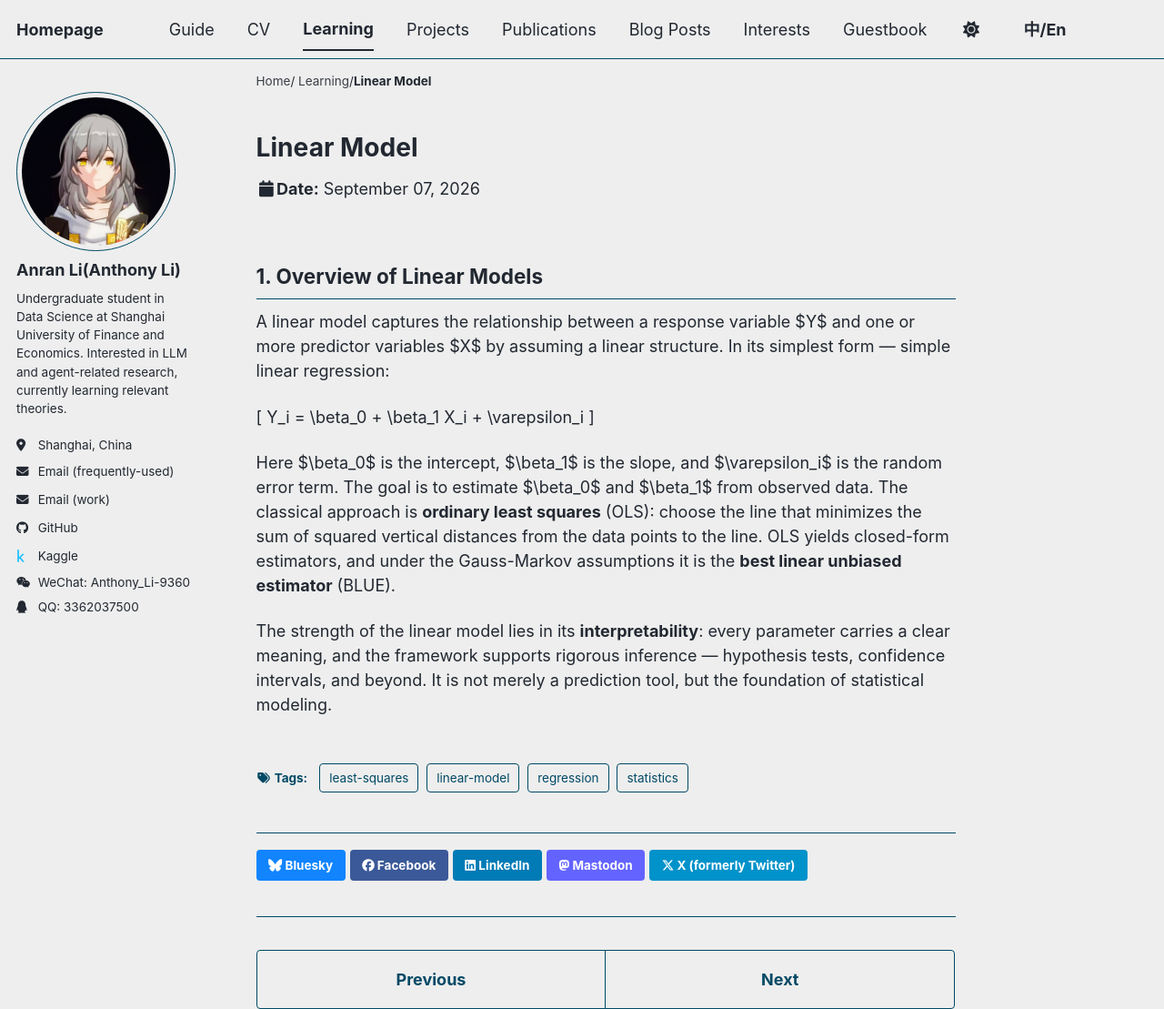
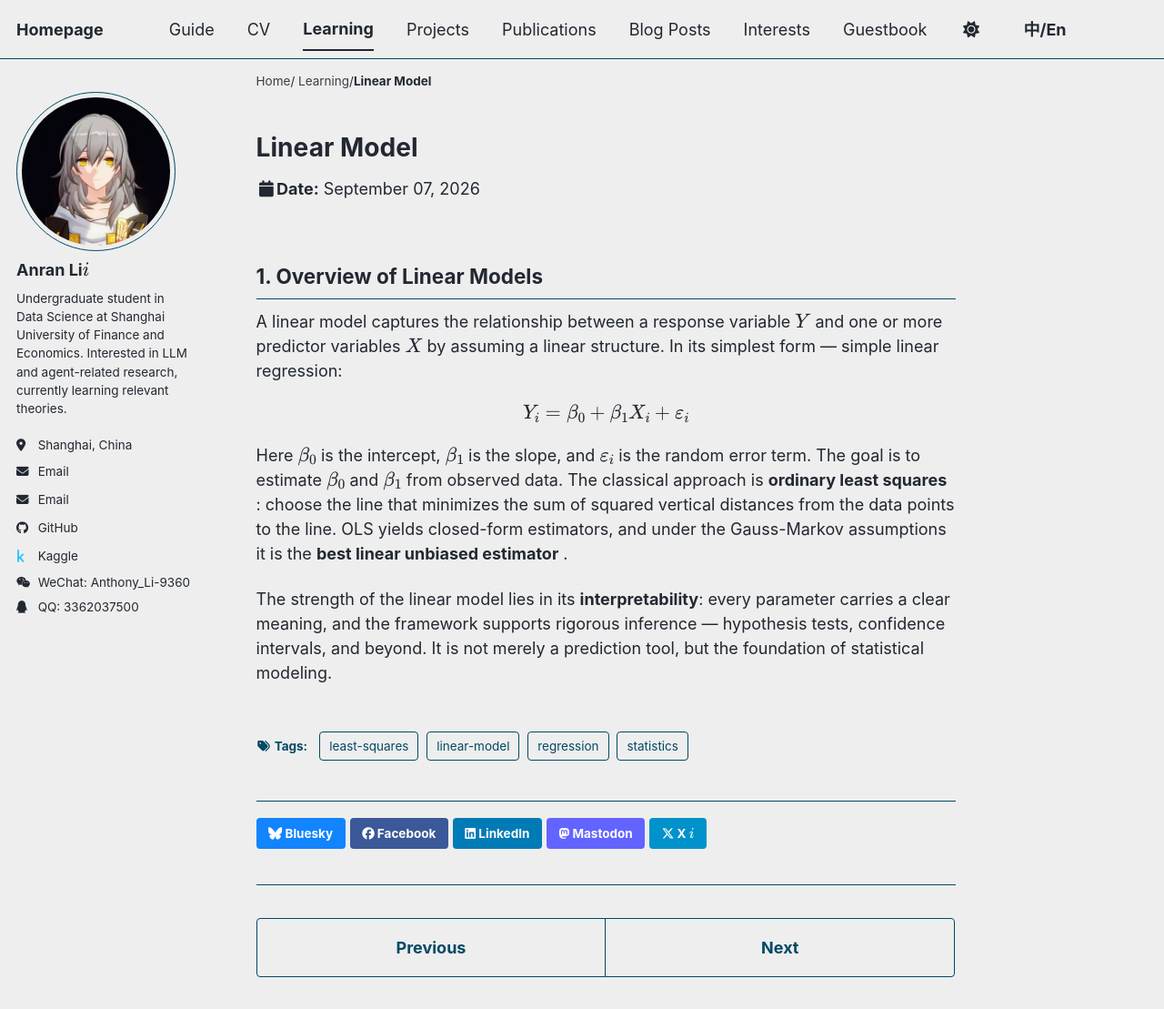
Before and after one commit to Anthony-Li-Anran/Anthony-Li-Anran.github.io, a Jekyll site: the page built from _learning/2026_9_7-Linear_Model.md, in a window 1280 px wide and 1109 px high. Shown: the whole window at 91% size. Built offline with Jekyll 4.4.1, drawn with Linux system fonts in a browser that asks for light colours; a script bundle is joined from its source files by our own code; library files that are not in the unit come from our copies; some of the changed lines change nothing that is shown.

Commit message:
wish works

```diff
--- a/_includes/head/custom.html
+++ b/_includes/head/custom.html
@@ -52,6 +52,6 @@
     }
   };
 </script>
-<script id="MathJax-script" async src="https://cdn.jsdelivr.net/npm/mathjax@3/es5/tex-mml-chtml.js"></script>
+<script src="https://cdn.bootcdn.net/ajax/libs/mathjax/3.2.2/es5/tex-mml-chtml.js"></script>
 
 <!-- end custom head snippets -->
--- a/_learning/2026_9_7-Linear_Model.md
+++ b/_learning/2026_9_7-Linear_Model.md
@@ -11,9 +11,9 @@
 
 A linear model captures the relationship between a response variable $Y$ and one or more predictor variables $X$ by assuming a linear structure. In its simplest form — simple linear regression:
 
-\[
+$$
 Y_i = \beta_0 + \beta_1 X_i + \varepsilon_i
-\]
+$$
 
 Here $\beta_0$ is the intercept, $\beta_1$ is the slope, and $\varepsilon_i$ is the random error term. The goal is to estimate $\beta_0$ and $\beta_1$ from observed data. The classical approach is **ordinary least squares** (OLS): choose the line that minimizes the sum of squared vertical distances from the data points to the line. OLS yields closed-form estimators, and under the Gauss-Markov assumptions it is the **best linear unbiased estimator** (BLUE).
 
```
Also changed, not shown: _learning/2026_3_6-Gradient_Descent.md (+42 -42 lines).
